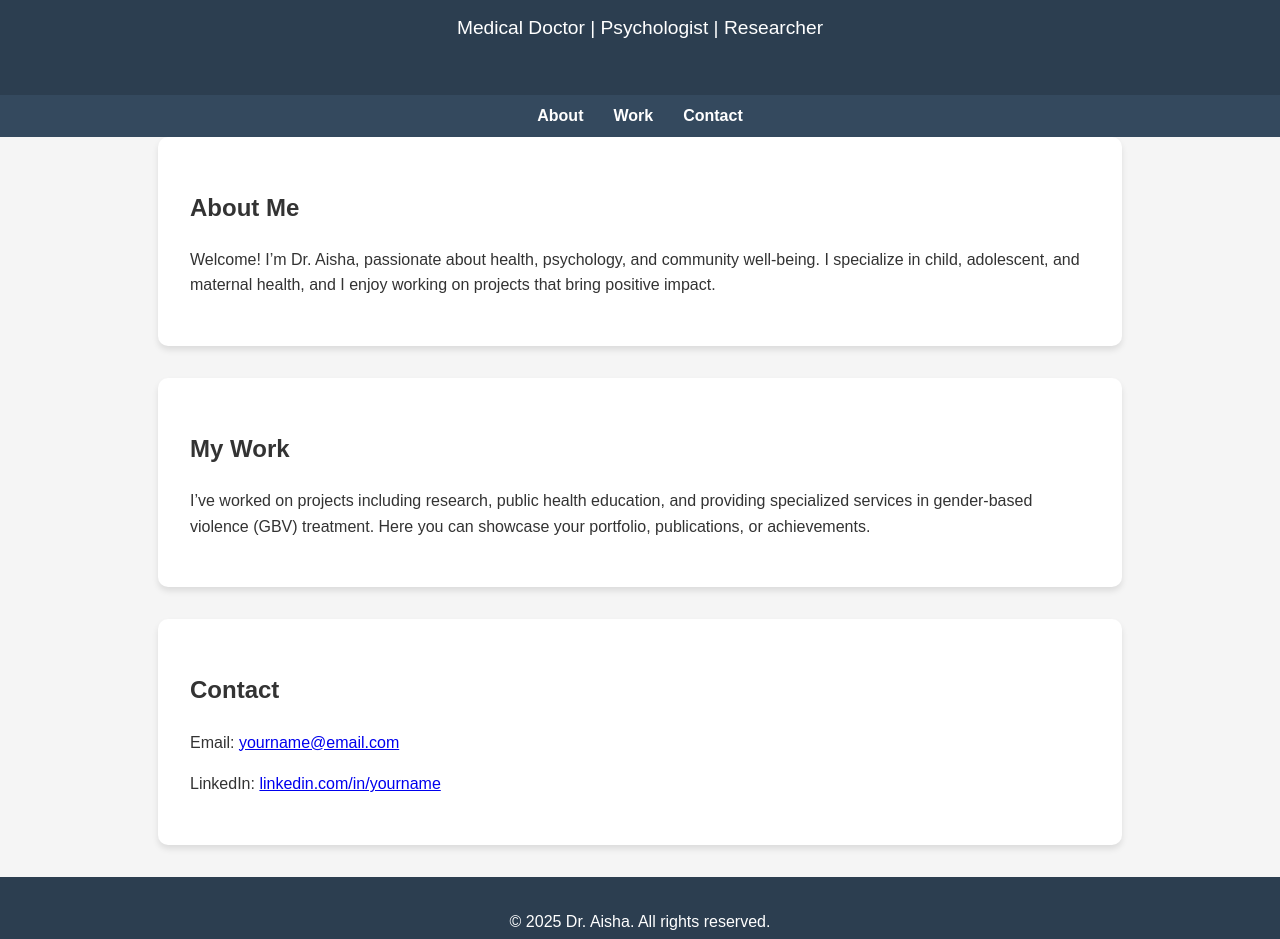
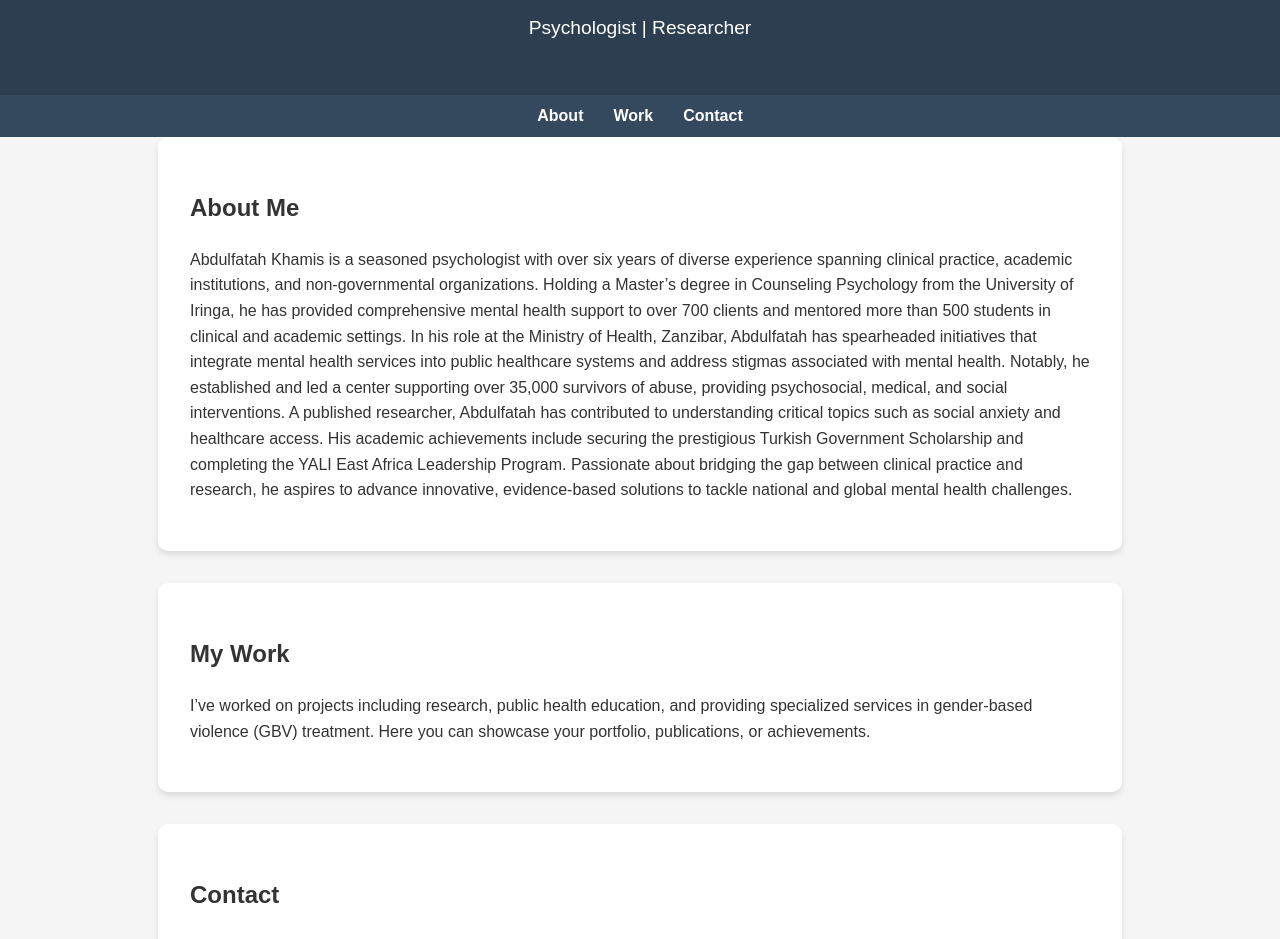
Before and after one commit to abdulfatah-bit/abdulfatah-bit.github.io, a plain HTML site: page index.html in a window 1280 px wide. Shown: the part 102-1041 px from the top of the page. Drawn offline with Linux system fonts and the light colour scheme.

Commit message:
Update index.html

```diff
--- a/index.html
+++ b/index.html
@@ -3,7 +3,7 @@
 <head>
   <meta charset="UTF-8">
   <meta name="viewport" content="width=device-width, initial-scale=1.0">
-  <title>Dr. Aisha | Personal Website</title>
+  <title>Abdulfatah khamis | Personal Website</title>
   <style>
     body {
       font-family: Arial, sans-serif;
@@ -64,8 +64,8 @@
 <body>
 
   <header>
-    <h1>Dr. Aisha</h1>
-    <p>Medical Doctor | Psychologist | Researcher</p>
+    <h1>Abdulfatah khmais</h1>
+    <p>Psychologist | Researcher</p>
   </header>
 
   <nav>
@@ -77,9 +77,9 @@
   <section id="about" class="card">
     <h2>About Me</h2>
     <p>
-      Welcome! I’m Dr. Aisha, passionate about health, psychology, and community well-being.
-      I specialize in child, adolescent, and maternal health, and I enjoy working on projects that bring positive impact.
-    </p>
+      Abdulfatah Khamis is a seasoned psychologist with over six years of diverse experience spanning clinical practice, academic institutions, and non-governmental organizations. Holding a Master’s degree in Counseling Psychology from the University of Iringa, he has provided comprehensive mental health support to over 700 clients and mentored more than 500 students in clinical and academic settings.
+In his role at the Ministry of Health, Zanzibar, Abdulfatah has spearheaded initiatives that integrate mental health services into public healthcare systems and address stigmas associated with mental health. Notably, he established and led a center supporting over 35,000 survivors of abuse, providing psychosocial, medical, and social interventions.
+A published researcher, Abdulfatah has contributed to understanding critical topics such as social anxiety and healthcare access. His academic achievements include securing the prestigious Turkish Government Scholarship and completing the YALI East Africa Leadership Program. Passionate about bridging the gap between clinical practice and research, he aspires to advance innovative, evidence-based solutions to tackle national and global mental health challenges.
   </section>
 
   <section id="work" class="card">
@@ -92,12 +92,12 @@
 
   <section id="contact" class="card">
     <h2>Contact</h2>
-    <p>Email: <a href="mailto:yourname@email.com">yourname@email.com</a></p>
-    <p>LinkedIn: <a href="#">linkedin.com/in/yourname</a></p>
+    <p>Email: <a href="abdulfatahkhamis@posta.mu.edu.tr">abdullmtulo@email.com</a></p>
+    <p>LinkedIn: <a href="#">https://www.linkedin.com/in/abdulfatah-khamis-0603a962/</a></p>
   </section>
 
   <footer>
-    <p>© 2025 Dr. Aisha. All rights reserved.</p>
+    <p>© 2025 Abdulfatah khamis. All rights reserved.</p>
   </footer>
 
 </body>
```
